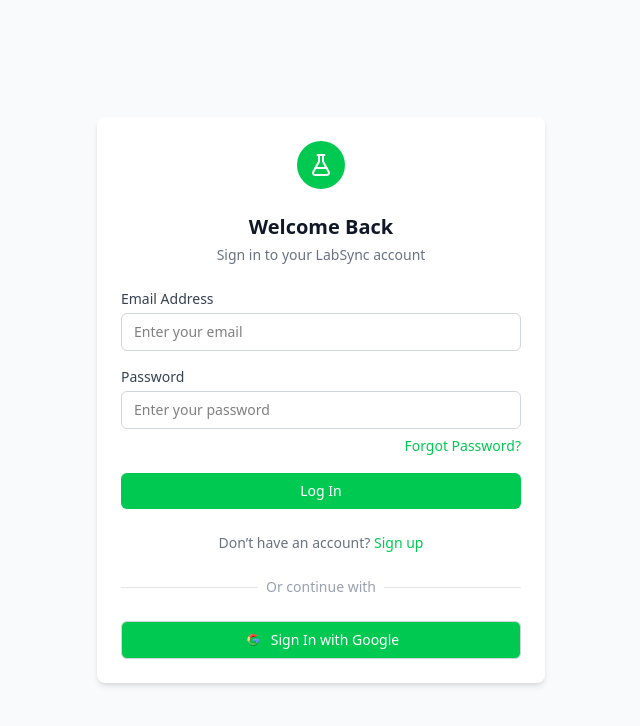
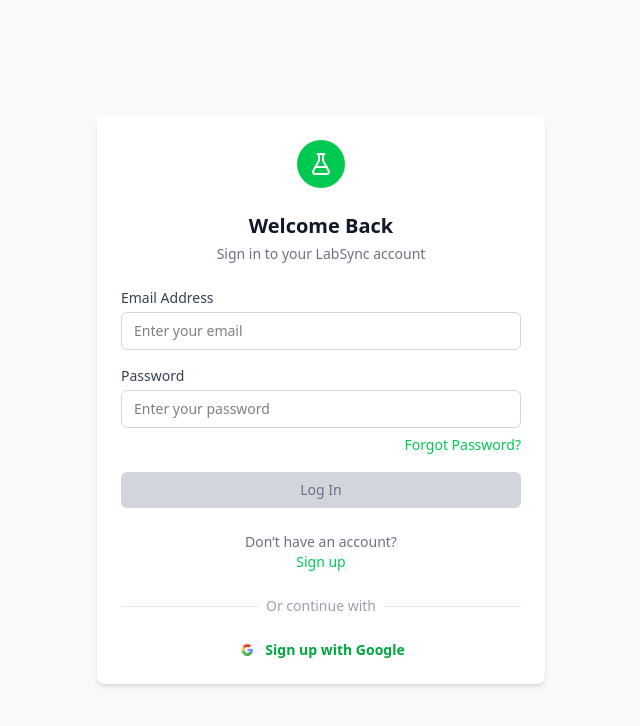
Before and after one commit to ApexAchievers/labsync, a React (Vite) app: page /login in a window 1280 px wide. Shown: the top 726 px of the page, without its empty margins (319-959 px from the left). Built offline with nearby package versions, Linux system fonts and the light colour scheme; no server answers.

Commit message:
updated login

```diff
--- a/src/pages/Login.jsx
+++ b/src/pages/Login.jsx
@@ -1,10 +1,18 @@
-import React from "react";
+import React, { useState } from "react";
 import Google from "../assets/images/google icon removed.png";
 import { FlaskConical } from 'lucide-react';
 import { useNavigate } from "react-router";
+import { Link } from "react-router";
+import { apiClient } from "../api/client";
+import { toast } from "react-toastify";
+
+
 
 export default function LoginPage() {
     const navigate = useNavigate();
+    const [email, setEmail] = useState('');
+    const [password, setPassword] = useState('');
+
     const login = async (data) => {
         const loginPromise = apiClient.post("/api/auth/login", data, {
             headers: {
@@ -44,7 +52,6 @@
 
             localStorage.setItem("token", token);
 
-      // Navigate based on role
             if (role === "user") {
                 navigate("/patient-dashboard");
             } else if (role === "admin") {
@@ -56,7 +63,6 @@
                 navigate("/not-authorized");
             }
         } catch (error) {
-      // No need to toast error again — toast.promise already handled it
             console.error("Login error:", error);
         }
     };
@@ -82,7 +88,13 @@
                 </div>
 
                 {/* Login Form */}
-        <form action={login} className="space-y-4">
+                <form
+                    onSubmit={(e) => {
+                        e.preventDefault();
+                        if (email && password) login({ email, password });
+                    }}
+                    className="space-y-4"
+                >
                     <div>
                         <label className="block text-sm font-medium text-gray-700 mb-1">
                             Email Address
@@ -90,6 +102,8 @@
                         <input
                             name="email"
                             type="email"
+                            value={email}
+                            onChange={(e) => setEmail(e.target.value)}
                             placeholder="Enter your email"
                             className="w-full px-3 py-2 border border-gray-300 rounded-md focus:outline-none focus:ring-2 focus:ring-green-500 focus:border-green-500 text-sm"
                         />
@@ -102,6 +116,8 @@
                         <input
                             name="password"
                             type="password"
+                            value={password}
+                            onChange={(e) => setPassword(e.target.value)}
                             placeholder="Enter your password"
                             className="w-full px-3 py-2 border border-gray-300 rounded-md focus:outline-none focus:ring-2 focus:ring-green-500 focus:border-green-500 text-sm"
                         />
@@ -114,7 +130,11 @@
 
                     <button
                         type="submit"
-            className="w-full bg-green-500 text-white py-2 px-4 rounded-md hover:bg-green-600 transition duration-200 text-sm font-medium"
+                        disabled={!email || !password}
+                        className={`w-full py-2 px-4 rounded-md text-sm font-medium transition duration-200 ${email && password
+                            ? "bg-green-500 text-white hover:bg-green-600"
+                            : "bg-gray-300 text-gray-500 cursor-not-allowed"
+                            }`}
                     >
                         Log In
                     </button>
@@ -122,10 +142,12 @@
 
                 {/* Sign up link */}
                 <p className="text-center text-sm text-gray-500">
-                    Don’t have an account?{' '}
-                    <a href="#" className="text-green-500 hover:underline font-medium">
+                    Don’t have an account?{" "}
+                    <Link to="/sign-up">
+                        <div className="text-green-500 hover:underline font-medium">
                             Sign up
-                    </a>
+                        </div>
+                    </Link>
                 </p>
 
                 {/* Or continue with */}
@@ -136,11 +158,13 @@
                 </div>
 
                 {/* Google Sign In */}
-                <button type="button" className="w-full flex items-center justify-center gap-2 border border-gray-300 rounded-md py-2 text-sm font-medium text-white hover:bg-green-600 transition duration-150 bg-green-500 "
-                    onClick={() => console.log('Sign up with Google')}  >
+                <div
+                    className="flex items-center justify-center gap-2 text-green-600 cursor-pointer"
+                    onClick={() => console.log('Sign up with Google')}
+                >
                     <img src={Google} alt="Google" className="w-5 h-5" />
-                    Sign In with Google
-                </button>
+                    <span className="text-sm font-semibold">Sign up with Google</span>
+                </div>
             </div>
         </div>
     );
```
Lines whose indentation alone changed are shown as unchanged.
